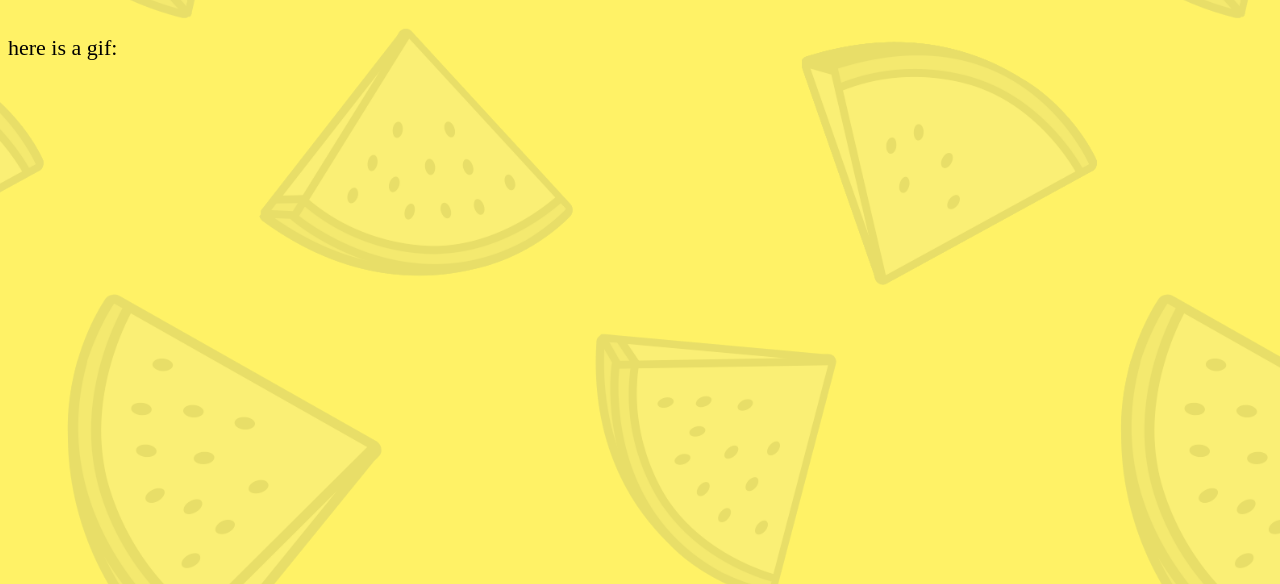
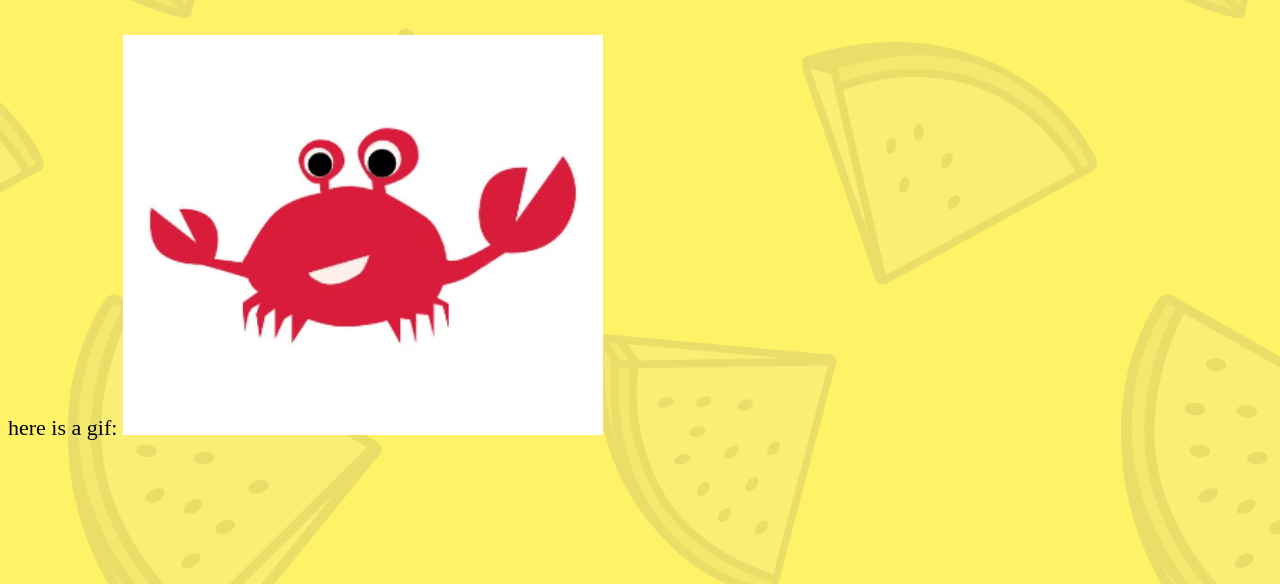
Before and after one commit to estrellamramirez/webbie, a plain HTML site: page index.html in a window 1280 px wide. Shown: the part 216-800 px from the top of the page. Drawn offline with Linux system fonts and the light colour scheme.

Commit message:
Update index.html

```diff
--- a/index.html
+++ b/index.html
@@ -5,6 +5,6 @@
 	<h1><h1 style="font-family: league spartan; font-size: 60px; text-transform: uppercase;">hi! i'm estrella</h1>
   <h3><h3 style="font-family: league spartan; font-size: 45px;">let's get started</h3>
   <p><p style="font-family: league spartan; font-size: 22px;">here is a gif:
-<a href="https://giphy.com/gifs/cmx1d0kRBgUxJEMzYa"></p>
+<img src="/giphycrab.gif">
 </body>
 </html>
```
